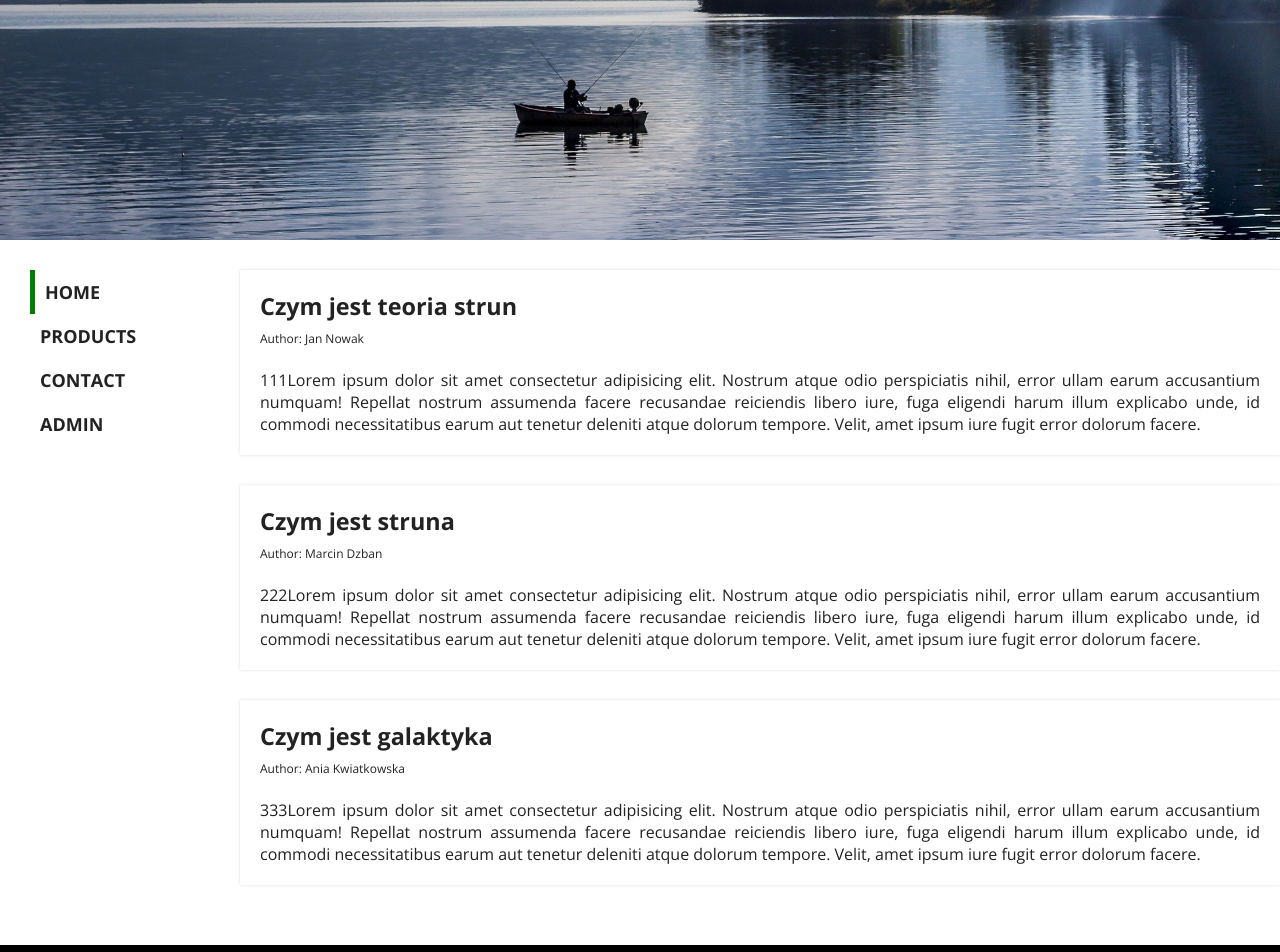
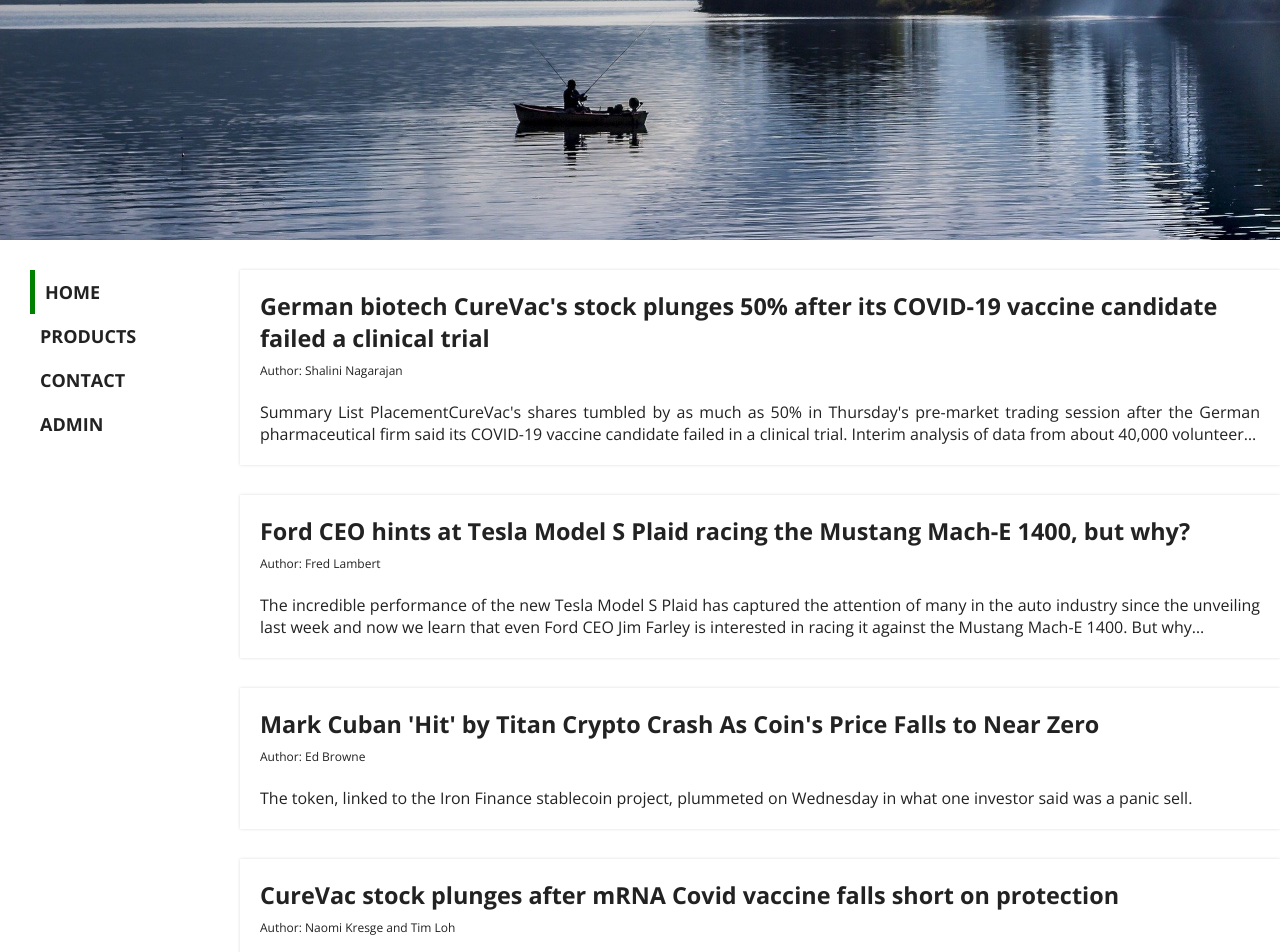
Before and after one commit to APabisz/13.Simple_ReactApp, a React (Create React App) app: page / in a window 1280 px wide. Shown: the top 952 px of the page. Built offline with nearby package versions, Linux system fonts and the light colour scheme.

Commit message:
fix: more articles and new text

```diff
--- a/src/pages/HomePage.js
+++ b/src/pages/HomePage.js
@@ -4,24 +4,38 @@ import Article from "../components/Article"
 const articles = [
   {
     id: 1,
-    title: "Czym jest teoria strun",
-    author: "Jan Nowak",
-    text:
-      "111Lorem ipsum dolor sit amet consectetur adipisicing elit. Nostrum atque odio perspiciatis nihil, error ullam earum accusantium numquam! Repellat nostrum assumenda facere recusandae reiciendis libero iure, fuga eligendi harum illum explicabo unde, id commodi necessitatibus earum aut tenetur deleniti atque dolorum tempore. Velit, amet ipsum iure fugit error dolorum facere.",
+    title:
+      "German biotech CureVac's stock plunges 50% after its COVID-19 vaccine candidate failed a clinical trial",
+    author: "Shalini Nagarajan",
+    text: "Summary List PlacementCureVac's shares tumbled by as much as 50% in Thursday's pre-market trading session after the German pharmaceutical firm said its COVID-19 vaccine candidate failed in a clinical trial.\nInterim analysis of data from about 40,000 volunteer…",
   },
   {
     id: 12,
-    title: "Czym jest struna",
-    author: "Marcin Dzban",
-    text:
-      "222Lorem ipsum dolor sit amet consectetur adipisicing elit. Nostrum atque odio perspiciatis nihil, error ullam earum accusantium numquam! Repellat nostrum assumenda facere recusandae reiciendis libero iure, fuga eligendi harum illum explicabo unde, id commodi necessitatibus earum aut tenetur deleniti atque dolorum tempore. Velit, amet ipsum iure fugit error dolorum facere.",
+    title:
+      "Ford CEO hints at Tesla Model S Plaid racing the Mustang Mach-E 1400, but why?",
+    author: "Fred Lambert",
+    text: "The incredible performance of the new Tesla Model S Plaid has captured the attention of many in the auto industry since the unveiling last week and now we learn that even Ford CEO Jim Farley is interested in racing it against the Mustang Mach-E 1400. \nBut why…",
   },
   {
     id: 3,
-    title: "Czym jest galaktyka",
-    author: "Ania Kwiatkowska",
-    text:
-      "333Lorem ipsum dolor sit amet consectetur adipisicing elit. Nostrum atque odio perspiciatis nihil, error ullam earum accusantium numquam! Repellat nostrum assumenda facere recusandae reiciendis libero iure, fuga eligendi harum illum explicabo unde, id commodi necessitatibus earum aut tenetur deleniti atque dolorum tempore. Velit, amet ipsum iure fugit error dolorum facere.",
+    title:
+      "Mark Cuban 'Hit' by Titan Crypto Crash As Coin's Price Falls to Near Zero",
+    author: "Ed Browne",
+    text: "The token, linked to the Iron Finance stablecoin project, plummeted on Wednesday in what one investor said was a panic sell.",
+  },
+  {
+    id: 4,
+    title:
+      "CureVac stock plunges after mRNA Covid vaccine falls short on protection",
+    author: "Naomi Kresge and Tim Loh",
+    text: "The shares plunged more than 52% in German trading, wiping out almost $9.6 billion in market value.",
+  },
+  {
+    id: 5,
+    title:
+      "10 things in tech: Zuck's no longer a top CEO, Google salaries, Apple health clinics",
+    author: "Jordan Parker Erb",
+    text: "Summary List PlacementGood morning and welcome to 10 Things in Tech. If this was forwarded to you, sign up here. \nLet's get started.\n1. Companies like Amazon, Twitter, and Goldman Sachs are pursuing vastly different post-pandemic office policies. Some are emb…",
   },
 ]
 const HomePage = () => {
```
